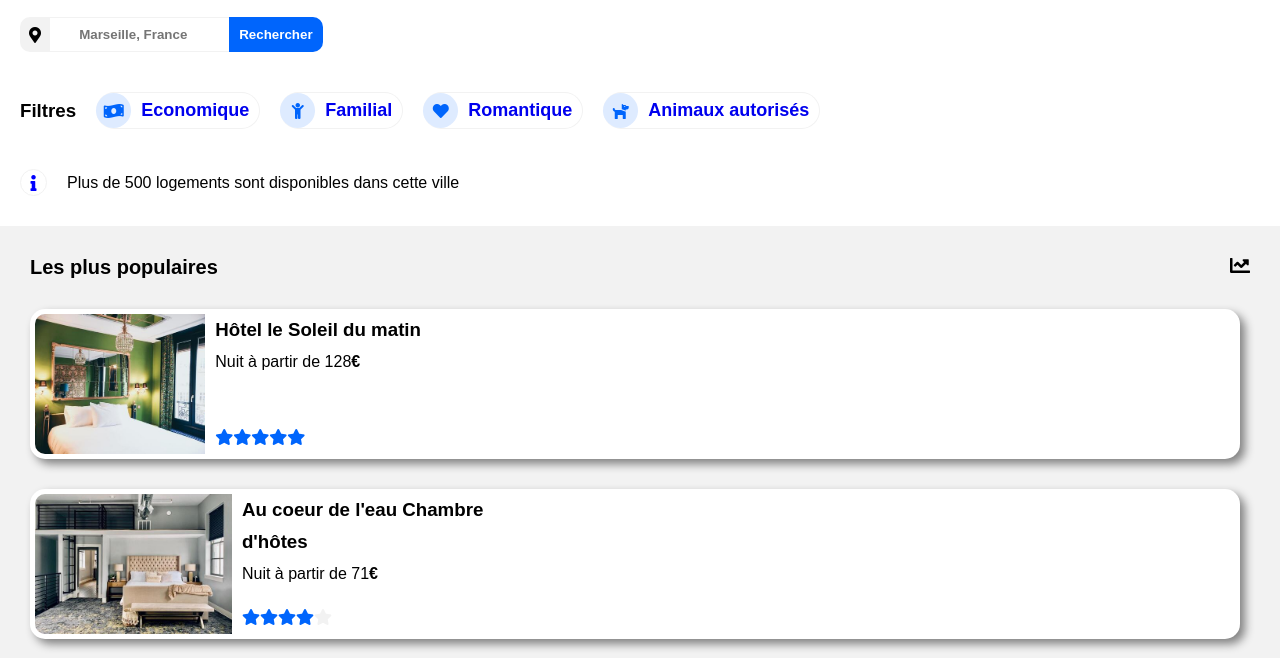
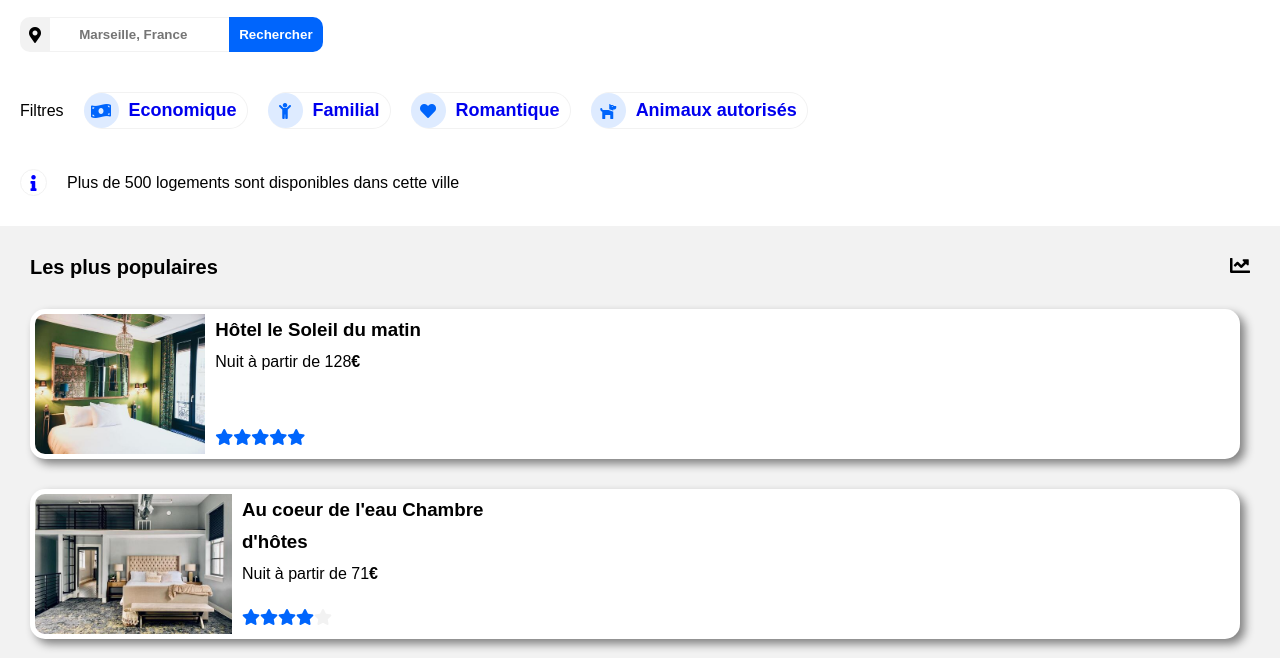
Before and after one commit to LouisOC/TranLouis_2_08102020, a plain HTML site: page index.html in a window 1280 px wide. Shown: the part 142-800 px from the top of the page. Drawn offline with Linux system fonts and the light colour scheme; a web font is replaced by a local one.

Commit message:
suppression du h3 à filtre pour une div p

```diff
--- a/index.html
+++ b/index.html
@@ -47,7 +47,7 @@
         </div>
 
         <div class="filtre">
-            <h3>Filtres</h3>
+            <p class="titre_filtre">Filtres</p>
 
             <ul class="liste_bouton_filtre">
 
```
